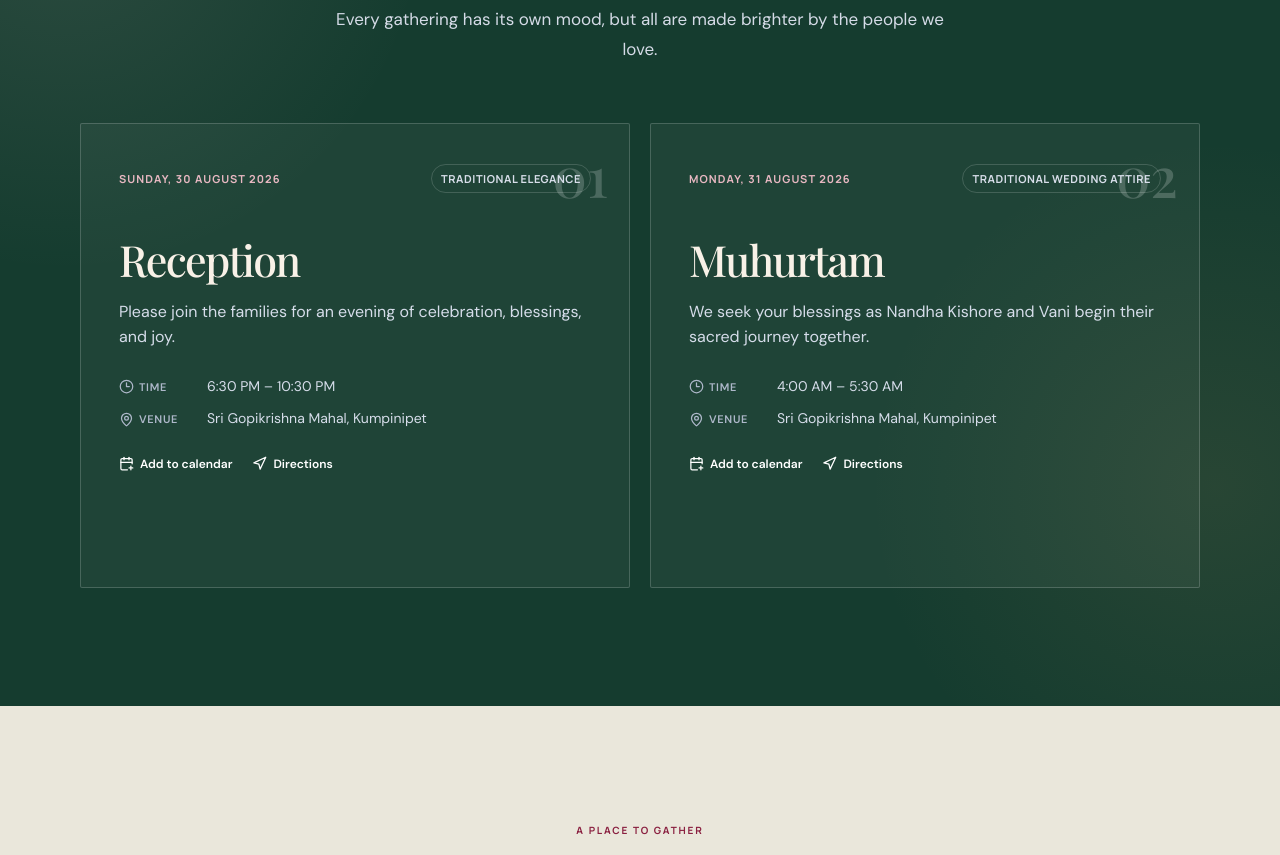
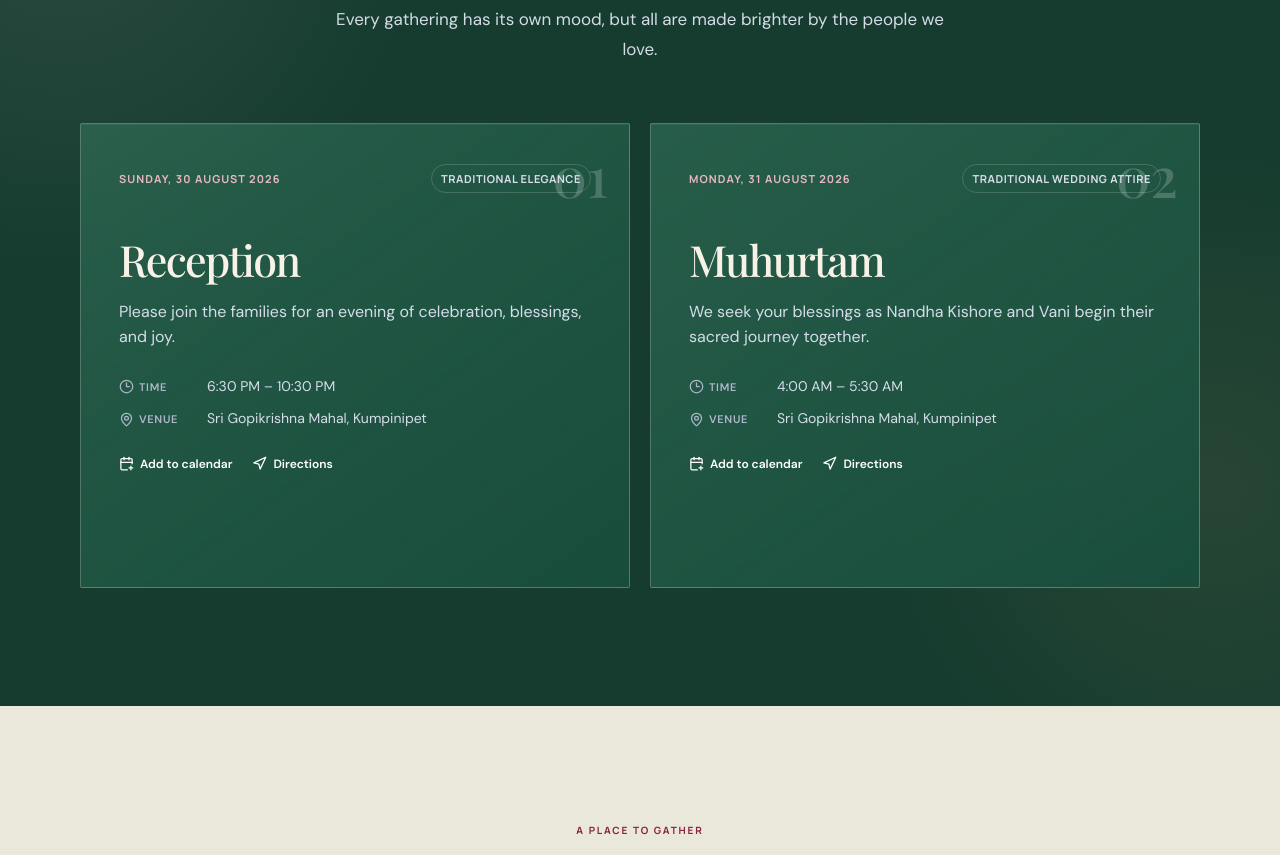
Before and after one commit to mefor1398-collab/nandha, a React (Vite) app: page / in a window 1280 px wide. Shown: the part 3340-4195 px from the top of the page. Built offline with nearby package versions, Linux system fonts and the light colour scheme; a web font is replaced by a local one.

Commit message:
Color celebration card interiors

```diff
--- a/src/styles.css
+++ b/src/styles.css
@@ -90,8 +90,8 @@ img { max-width: 100%; }
 .celebrations .section-heading h2 { font-size: clamp(44px, 5.4vw, 78px); }
 .celebrations .section-copy { max-width: 625px; font-size: 17px; }
 .event-grid { max-width: 1120px; display: grid; gap: 20px; margin: 0 auto; }
-.event-card { min-height: 370px; position: relative; padding: 34px 30px 27px; overflow: hidden; border: 1px solid rgba(255,255,255,.18); background: rgba(255,255,255,.045); border-radius: 2px; transition: transform .25s, background .25s; }
-.event-card:hover { transform: translateY(-4px); background: rgba(255,255,255,.08); }
+.event-card { min-height: 370px; position: relative; padding: 34px 30px 27px; overflow: hidden; border: 1px solid rgba(255,245,234,.24); background: linear-gradient(145deg, rgba(55,124,98,.52), rgba(25,77,60,.94)); border-radius: 2px; box-shadow: inset 0 1px 0 rgba(255,255,255,.06); transition: transform .25s, background .25s; }
+.event-card:hover { transform: translateY(-4px); background: linear-gradient(145deg, rgba(68,141,112,.6), rgba(28,88,68,.96)); }
 .event-card__index { position: absolute; top: 13px; right: 21px; color: rgba(255,255,255,.2); font-family: 'Playfair Display', serif; font-size: 56px; }
 .event-card__topline { position: relative; display: flex; align-items: center; justify-content: space-between; gap: 8px; font-family: Manrope, sans-serif; font-size: 11px; font-weight: 700; letter-spacing: .1em; text-transform: uppercase; }
 .event-card__topline p { margin: 0; color: var(--rose-pale); }
```
